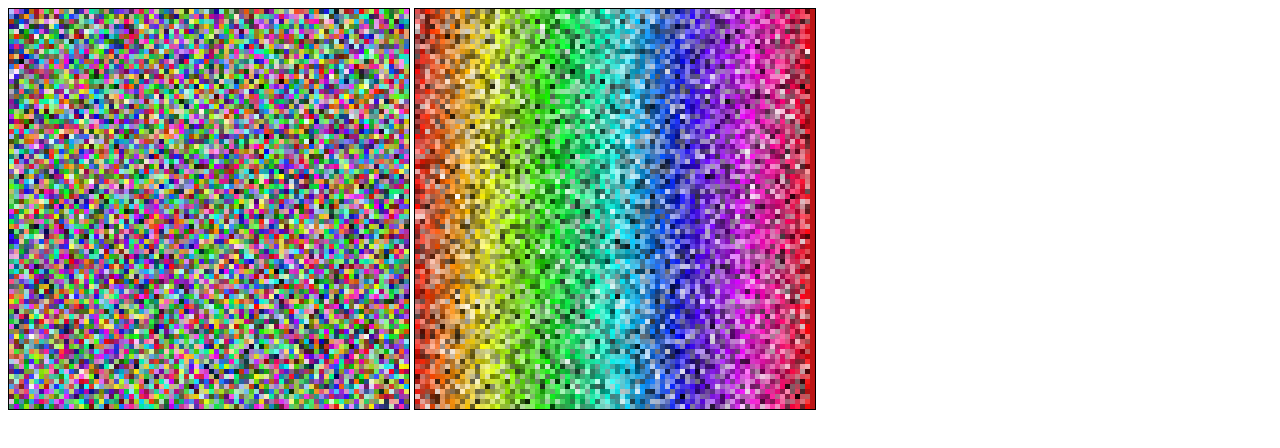
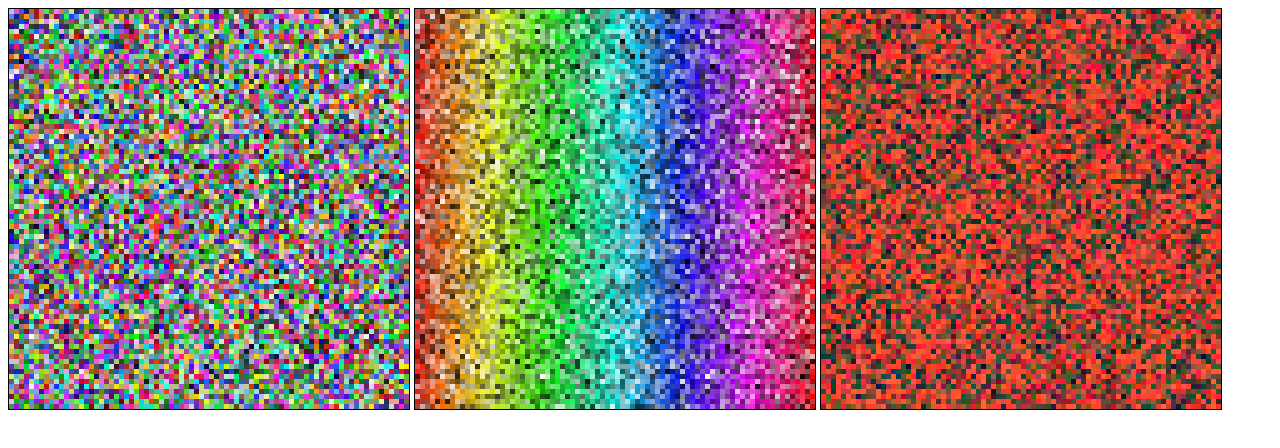
Before and after one commit to HarrisonLAN/Sort-rgb-values, a plain HTML site: page index.html in a window 1280 px wide. Drawn offline with Linux system fonts and the light colour scheme.

Commit message:
trying to dispaly live sort of rgb values

```diff
--- a/index.html
+++ b/index.html
@@ -9,9 +9,11 @@
             const colourArray = [];
             var canvas = document.getElementById('canvas');
             var sortedCanvas = document.getElementById('sortedCanvas');
+            var liveSortedCanvas = document.getElementById('liveSortedCanvas');
             if (canvas.getContext) {
                 var ctx = canvas.getContext('2d');
-                var ctx2 = sortedCanvas.getContext('2d');
+                var ctx1 = sortedCanvas.getContext('2d');
+                var ctx2 = liveSortedCanvas.getContext('2d');
                 for (var x = 0; x < 400;) {
                     for (var y = 0; y < 400;) {
 
@@ -27,34 +29,28 @@
                 }
                 var sortedRgbArr = colourArray.map(function (c, i) {
                     // Convert to HSL and keep track of original indices
+                    var x = Math.floor((5 * i) / 400);
+                    var y = (i * 5) - x * 400;
+                    ctx2.fillStyle = 'rgb(' + rgbToHsl(c) + ')';
+                    ctx2.fillRect(x * 5, y, 5, 5);
                     return { color: rgbToHsl(c), index: i };
                 }).sort(function (c1, c2) {
                     // Sort by hue
+
+
                     return c1.color[0] - c2.color[0];
                 }).map(function (data) {
                     // Retrieve original RGB color
                     return colourArray[data.index];
                 });
-                console.log(sortedRgbArr);
-
-                for (var x = 0; x < 400;) {
-                    for (var i = 0; i <= sortedRgbArr.length; i++) {
-                        for (var y = 0; y < 400;) {
-
-                            ctx2.fillStyle = 'rgb(' + sortedRgbArr[i] + ')';
-                            ctx2.fillRect(x, y, 5, 5);
-                            var p = ctx2.getImageData(x, y, 1, 1).data;
-                            colourArray.push(p);
-
-                            y = y + 5;
-                            i++;
-                        }
-                        x = x + 5;
-                    }
-                }
+            }
+            for (var i = 0; i <= sortedRgbArr.length; i++) {
+                var x = Math.floor((5 * i) / 400);
+                var y = (i * 5) - x * 400;
+                ctx1.fillStyle = 'rgb(' + sortedRgbArr[i] + ')';
+                ctx1.fillRect(x * 5, y, 5, 5);
 
             }
-
         }
         function rgbToHsl(c) {
             var r = c[0] / 255, g = c[1] / 255, b = c[2] / 255;
@@ -82,6 +78,7 @@
 <body onload="draw();">
     <canvas id="canvas" width="400" height="400"></canvas>
     <canvas id="sortedCanvas" width="400" height="400"></canvas>
+    <canvas id="liveSortedCanvas" width="400" height="400"></canvas>
 </body>
 
 </html>
```
